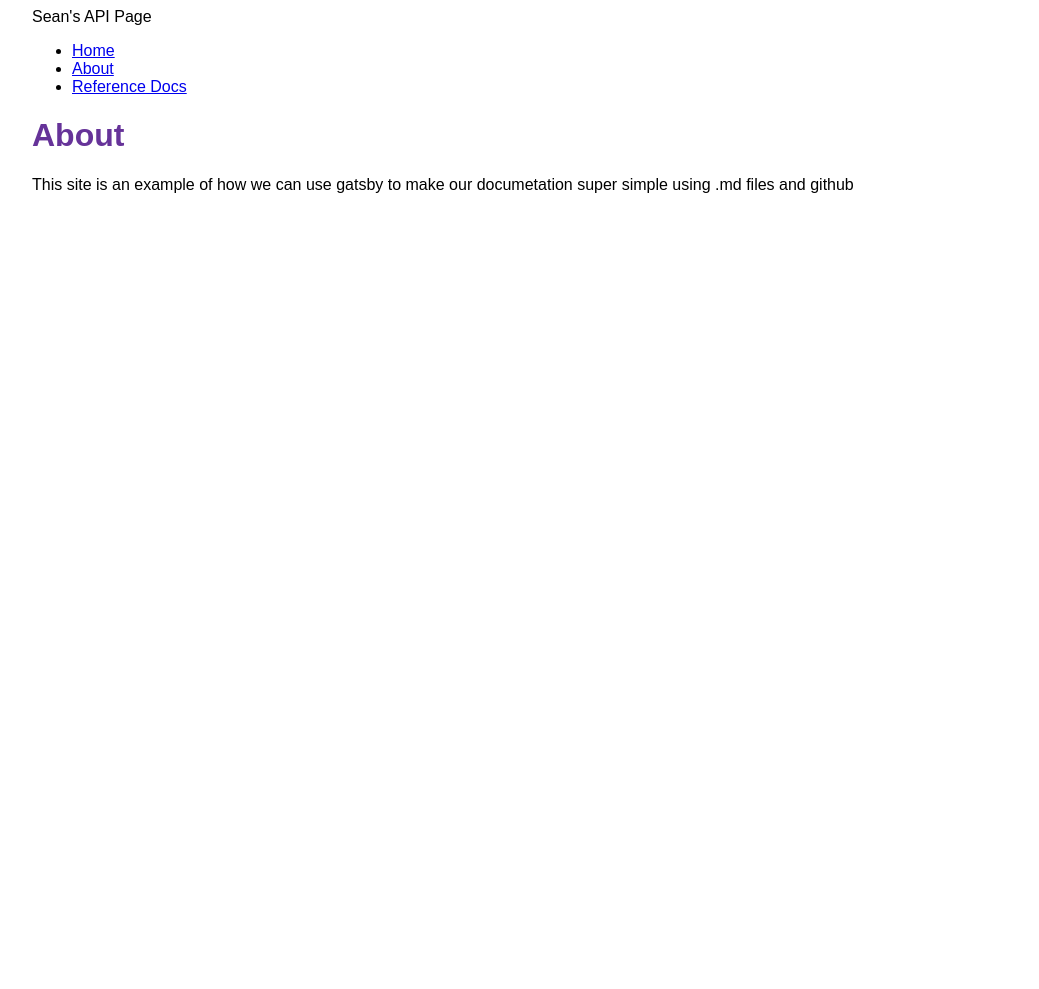
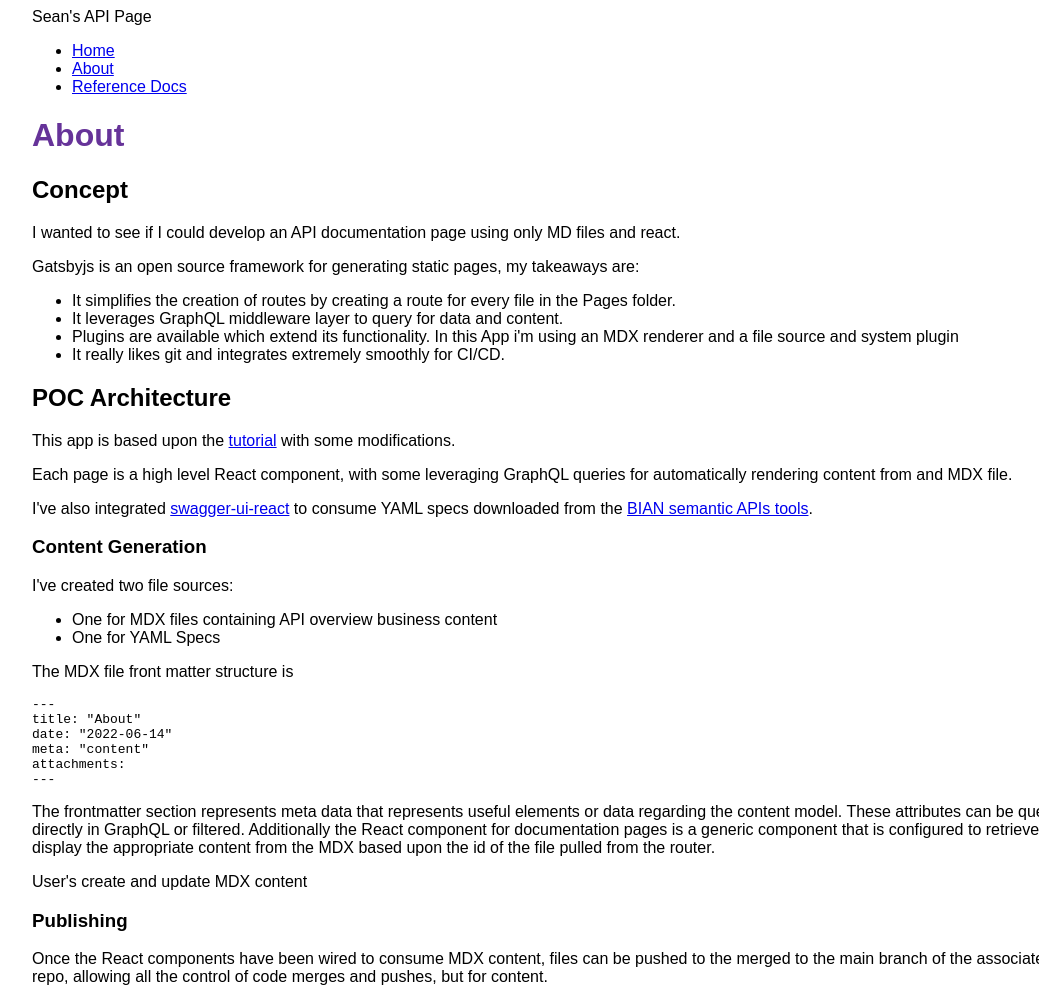
Before and after one commit to falese/studious-guacamole, a Gatsby site: page /about in a window 1280 px wide. Shown: the whole page, without its empty margins (86-1125 px from the left). Before the commit the page ends 800 px from the top, so only its background shows below. Built offline with nearby package versions, Linux system fonts and the light colour scheme; Gatsby itself is replaced by a stand-in of ours; some packages are replaced by stand-ins of ours; code samples lack their colours.

Commit message:
new content, about page wired up to content file

````diff
--- /dev/null
+++ b/content/about.mdx
@@ -0,0 +1,50 @@
+---
+title: "About"
+date: "2022-06-14"
+meta: "content"
+attachments:
+---
+
+
+
+## Concept
+I wanted to see if I could develop an API documentation page using only MD files and react.
+
+Gatsbyjs is an open source framework for generating static pages, my takeaways are:
+
+* It simplifies the creation of routes by creating a route for every file in the Pages folder.
+* It leverages GraphQL middleware layer to query for data and content.
+* Plugins are available which extend its functionality.  In this App i'm using an MDX renderer and a file source and system plugin
+* It really likes git and integrates extremely smoothly for CI/CD.
+
+## POC Architecture
+
+This app is based upon the [tutorial](https://www.gatsbyjs.com/docs/tutorial/) with some modifications.
+
+Each page is a high level React component, with some leveraging GraphQL queries for automatically rendering content from and MDX file.
+
+I've also integrated [swagger-ui-react](https://github.com/swagger-api/swagger-ui/tree/master/flavors/swagger-ui-react) to consume YAML specs downloaded from the [BIAN semantic APIs tools](https://bian.org/semantic-apis/).
+
+### Content Generation
+I've created two file sources:
+* One for MDX files containing API overview business content
+* One for YAML Specs
+
+The MDX file front matter structure is
+
+```
+---
+title: "About"
+date: "2022-06-14"
+meta: "content"
+attachments:
+---
+```
+
+
+The frontmatter section represents meta data that represents useful elements or data regarding the content model.  These attributes can be queried directly in GraphQL or filtered.  Additionally the React component for documentation pages is a generic component that is configured to retrieve and display the appropriate content from the MDX based upon the id of the file pulled from the router.
+
+User's create and update MDX content
+
+### Publishing
+Once the React components have been wired to consume MDX content, files can be pushed to the merged to the main branch of the associated git repo, allowing all the control of code merges and pushes, but for content.
--- a/docs/api-1.mdx
+++ b/docs/api-1.mdx
@@ -1,7 +1,7 @@
 ---
 title: "Product Directory"
 date: "2022-06-14"
-meta: "find this thing online"
+meta: "doc"
 attachments:
     - "../specs/api-1.yaml"
 ---
--- a/docs/api-2.mdx
+++ b/docs/api-2.mdx
@@ -1,7 +1,7 @@
 ---
 title: "Payment Initiation API"
 date: "2022-06-14"
-meta: "find this thing online"
+meta: "doc"
 attachments:
     - "../specs/api-2.yaml"
 ---
--- a/docs/api-3.mdx
+++ b/docs/api-3.mdx
@@ -1,7 +1,7 @@
 ---
 title: "Document Library API"
 date: "2022-06-14"
-meta: "find this thing online"
+meta: "doc"
 attachments:
     - "../specs/api-3.yaml"
 ---
--- a/docs/api-4.mdx
+++ b/docs/api-4.mdx
@@ -1,7 +1,7 @@
 ---
 title: "Enterprise Architecture API"
 date: "2022-06-14"
-meta: "find this thing online"
+meta: "doc"
 attachments:
     - "../specs/api-4.yaml"
 ---
--- a/gatsby-config.js
+++ b/gatsby-config.js
@@ -13,7 +13,8 @@ module.exports = {
       "icon": "src/images/icon.png"
     }
   }, "gatsby-plugin-mdx",
-    {
+
+  {
     resolve: 'gatsby-source-filesystem',
     options: {
       "name": "pages",
@@ -26,12 +27,22 @@ module.exports = {
     },
 
     __key: "pages"
-  },"gatsby-plugin-image",{
+  },"gatsby-plugin-image",
+  {
   resolve: 'gatsby-source-filesystem',
   options: {
     "name": "specs",
     "path": "./specs/"
   },
+
+},
+{
+  resolve: 'gatsby-source-filesystem',
+  options: {
+    "name": "content",
+    "path": "./content/"
+  },
+
 },
   "gatsby-plugin-sharp",]
 };
--- a/src/pages/about.js
+++ b/src/pages/about.js
@@ -1,11 +1,27 @@
 import * as React from 'react'
 import Layout from '../components/layout'
+import { MDXRenderer } from 'gatsby-plugin-mdx'
+import { graphql } from 'gatsby'
 
-const AboutPage = () =>{
+const AboutPage = ({data}) =>{
     return(
-        <Layout pageTitle="About">
-            <p>This site is an example of how we can use gatsby to make our documetation super simple using .md files and github</p>
+        <Layout pageTitle={data.mdx.frontmatter.title}>
+            <MDXRenderer>
+                {data.mdx.body}
+            </MDXRenderer>
             </Layout>
     )
 }
+export const query = graphql`
+query ($id: String) {
+    mdx(id: {eq: $id}, frontmatter: {meta: {eq: "content"}}) {
+      frontmatter {
+        title
+        date(formatString: "MMMM D, YYYY")
+      }
+      body
+    }
+  }
+`
+
 export default AboutPage
--- a/src/pages/docs/index.js
+++ b/src/pages/docs/index.js
@@ -22,7 +22,7 @@ const Doc = ({ data }) => {
 }
 export const query = graphql`
   query {
-    allMdx{
+    allMdx(filter: {frontmatter: {meta: {eq: "doc"}}}) {
       nodes {
         frontmatter {
           title
--- a/src/pages/docs/{mdx.slug}.js
+++ b/src/pages/docs/{mdx.slug}.js
@@ -21,7 +21,7 @@ const DocPage = ({ data }) => {
 }
 export const query = graphql`
 query ($id: String) {
-  mdx(id: {eq: $id}) {
+  mdx(id: {eq: $id}, frontmatter: {meta: {eq: "doc"}}) {
     frontmatter {
       title
       date(formatString: "MMMM D, YYYY")
--- a/src/pages/index.js
+++ b/src/pages/index.js
@@ -6,7 +6,7 @@ import { StaticImage } from 'gatsby-plugin-image'
 const IndexPage = () =>{
   return (
     <Layout pageTitle="Home Page">
-      <p>Here we're going to proove gatsby as an automatic generator of our content.</p>
+      <p>Here we're going to prove gatsby as an automatic generator of our content.</p>
       <StaticImage
         alt="Clifford, a reddish-brown pitbull, posing on a couch and looking stoically at the camera"
         src="../images/icon.png"
````
